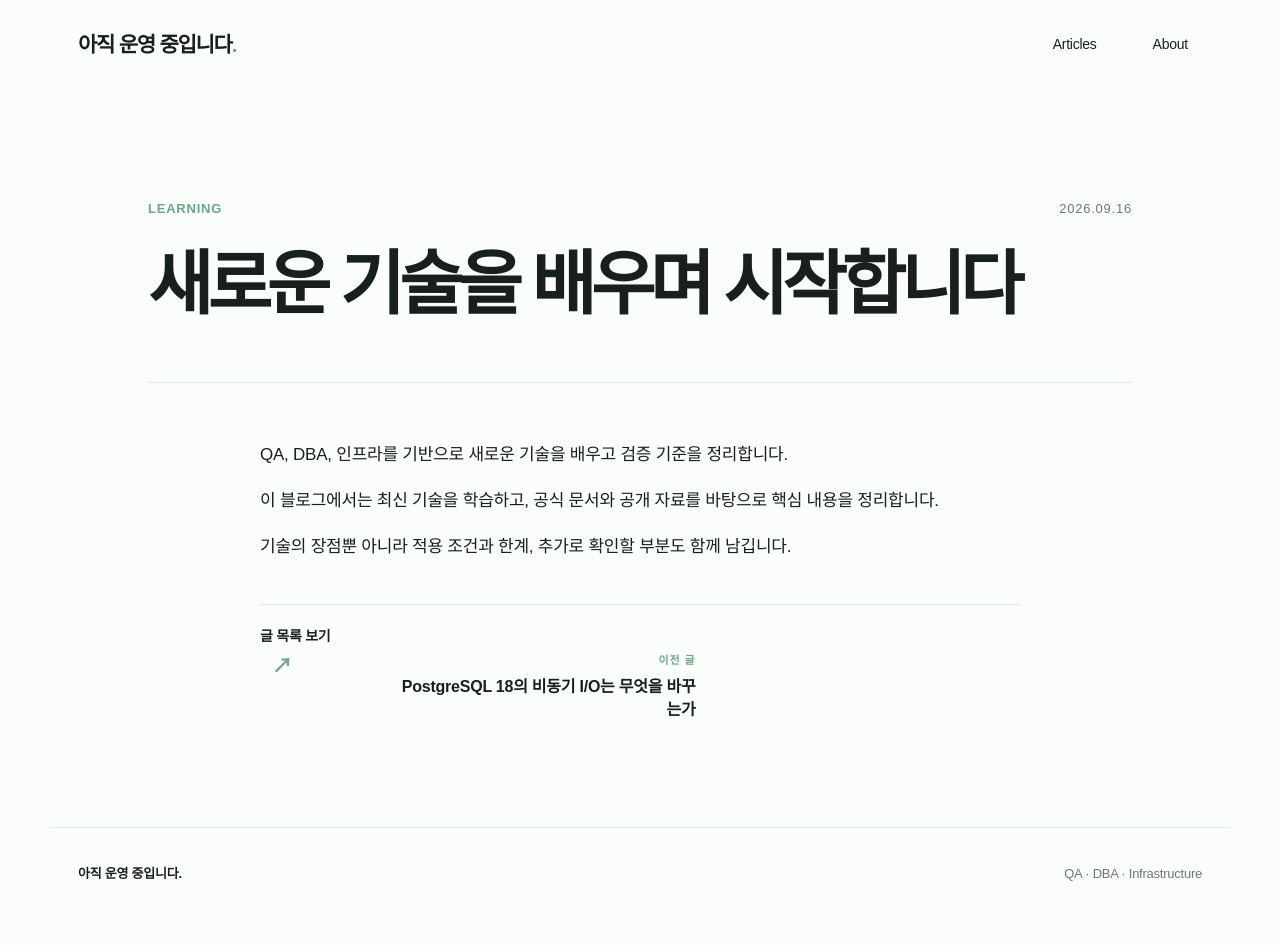
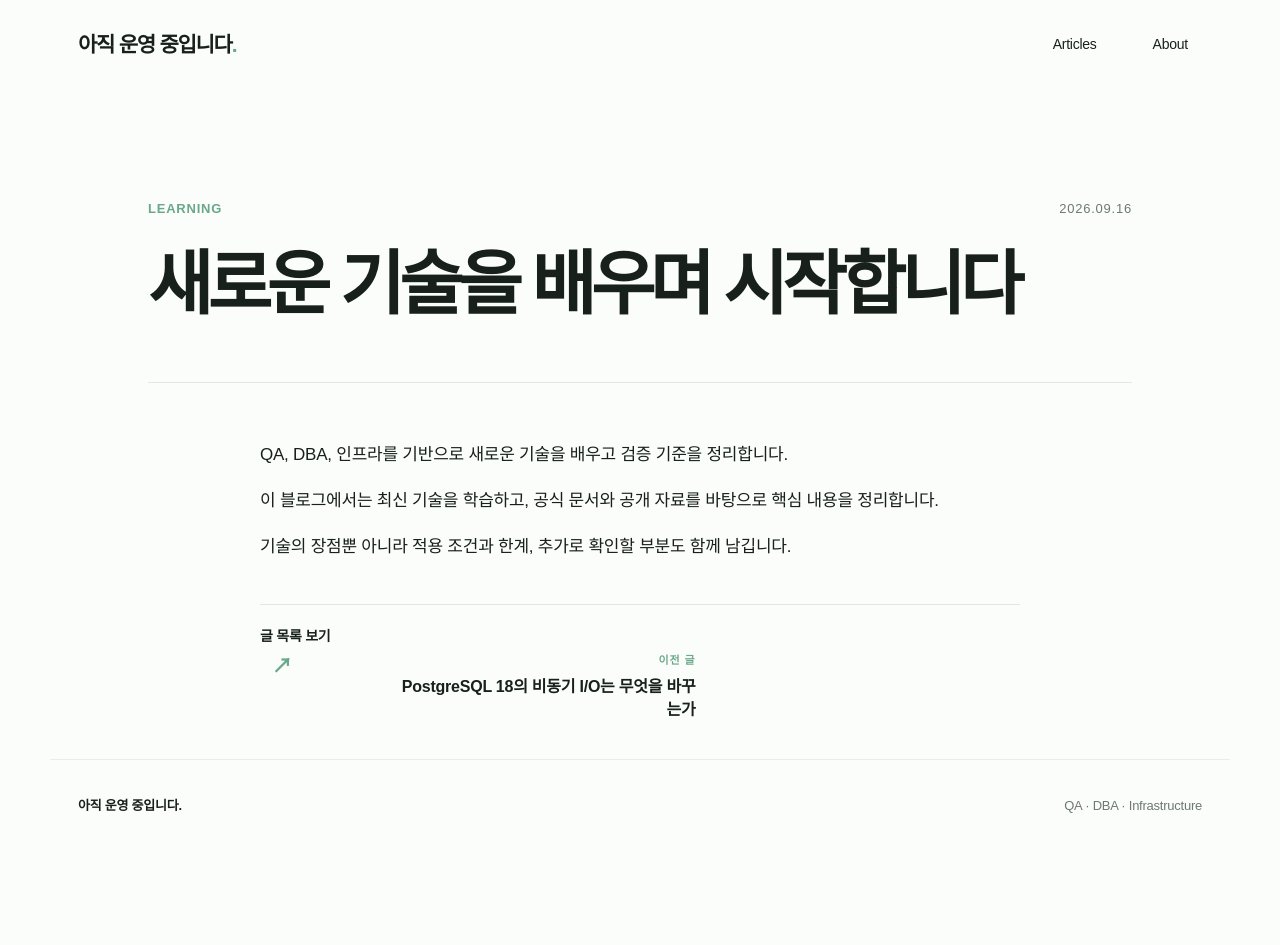
Before and after one commit to Seoha57/TechBlog, a Jekyll site: the page built from _posts/2026-09-16-blog-start.md, in a window 1280 px wide. Built offline with Jekyll 4.4.1, drawn with Linux system fonts in a browser that asks for light colours; some web fonts are replaced; after the commit the page ends 900 px from its top, so only the background shows below that.

Commit message:
Reduce post footer bottom whitespace

```diff
--- a/assets/css/article-nav.css
+++ b/assets/css/article-nav.css
@@ -1,4 +1,4 @@
-.article-nav{max-width:760px;margin:42px auto 8px;padding-top:20px;border-top:1px solid var(--line)}
+.article-nav{max-width:760px;margin:42px auto 0;padding-top:20px;border-top:1px solid var(--line)}
 .article-nav-home{display:inline-block;color:var(--ink);font-weight:750;text-decoration:none}
 .article-nav-home span{margin-left:12px;color:var(--accent);font-size:20px}
 .article-nav-links{display:grid;grid-template-columns:1fr 1fr;gap:18px;margin-top:20px}
--- a/assets/css/post-fix.css
+++ b/assets/css/post-fix.css
@@ -1,5 +1,5 @@
-.post-content{max-width:1040px;padding:92px 28px}
+.post-content{max-width:1040px;padding:92px 28px 32px}
 .post-header{padding:26px 0 58px;border-bottom:1px solid var(--line)}
 .post-content h1{max-width:920px;margin:26px 0 0;font-size:clamp(42px,5.5vw,70px);line-height:1.12;letter-spacing:-.075em;word-break:keep-all}
 .post-body{max-width:760px;margin:58px auto 0}
-@media(max-width:700px){.post-content{padding:64px 20px}.post-header{padding:18px 0 38px}.post-content h1{font-size:clamp(38px,11vw,54px);line-height:1.18}.post-body{margin-top:40px}}
+@media(max-width:700px){.post-content{padding:64px 20px 24px}.post-header{padding:18px 0 38px}.post-content h1{font-size:clamp(38px,11vw,54px);line-height:1.18}.post-body{margin-top:40px}}
```
